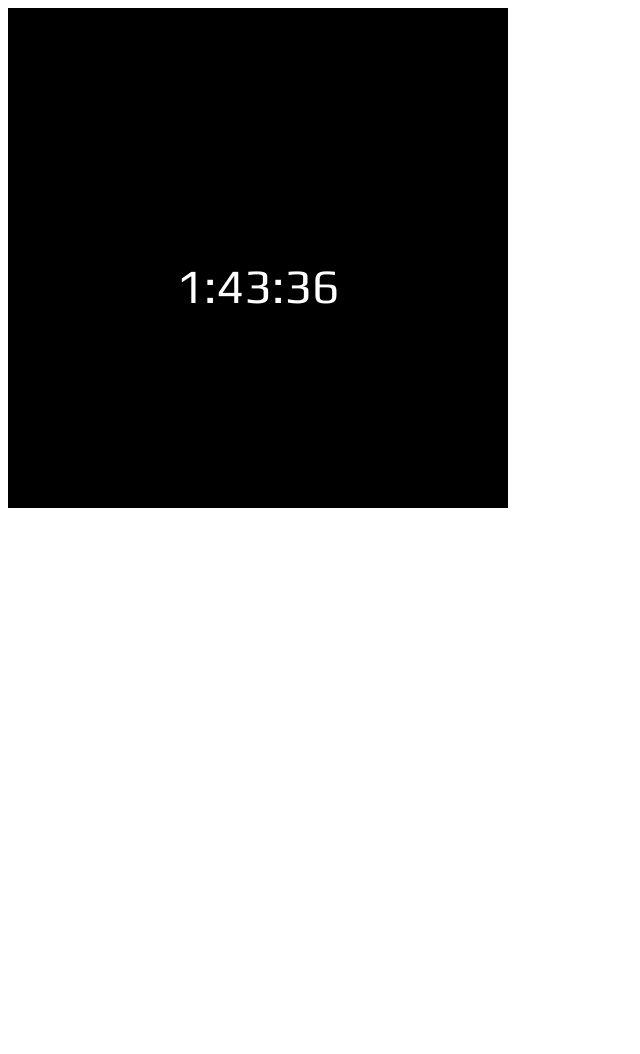
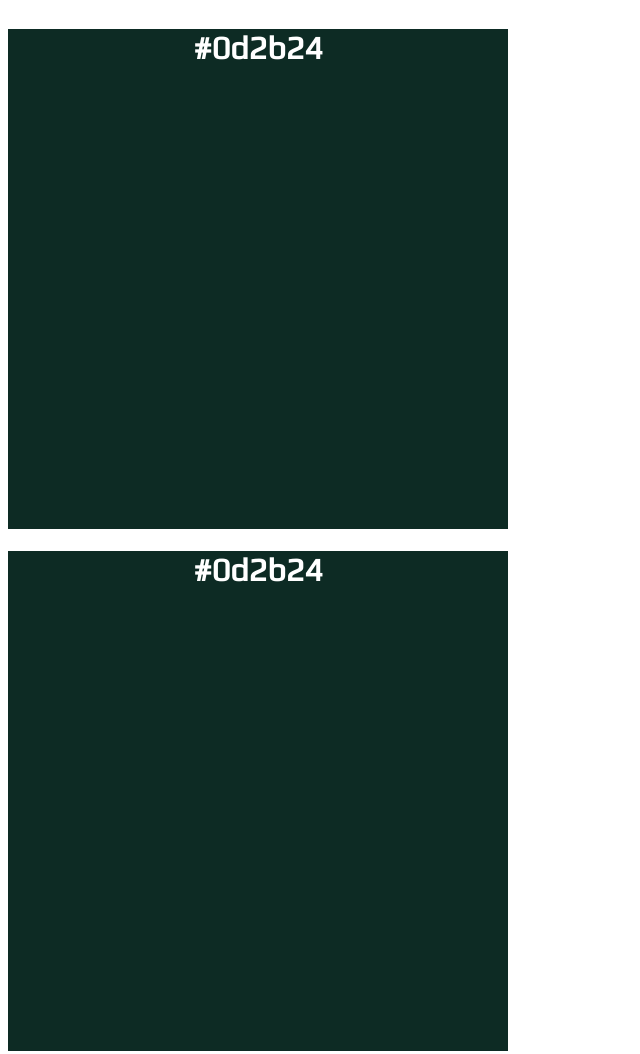
Before and after one commit to taheaton/A9, a plain HTML site: page index.html in a window 1280 px wide. Shown: the whole page, without its empty margins (0-640 px from the left). Before the commit the page ends 800 px from the top, so only its background shows below. Drawn offline with Linux system fonts and the light colour scheme.

Commit message:
color change

```diff
--- a/index.html
+++ b/index.html
@@ -6,10 +6,8 @@
   <link href='https://fonts.googleapis.com/css?family=Play' rel='stylesheet' type='text/css'>
 </head>
 <body>
-
-    <div class="container"/>
-      <div id="clock"></div>
-    </div>
+    <h1></h1>
+    <h1></h1>
 
 
 
--- a/main.css
+++ b/main.css
@@ -1,3 +1,4 @@
+@import "bourbon";
 body {
   color: white;
   text-align: center;
@@ -6,11 +7,11 @@ body {
   font-family: 'Play', sans-serif;
 }
 
-  .container {
+h1 {
   height: 500px;
   width: 500px;
-  background-color: #000000;
   vertical-align: center;
+  @include linear-gradient(to top, pink, purple);
 }
 #clock {
   padding-top: 250px;
--- a/main.js
+++ b/main.js
@@ -1,50 +1,19 @@
-function clock ( )
-    {
-    var currentTime = new Date ( );
-    var currentHours = currentTime.getHours ( );
-    var currentMinutes = currentTime.getMinutes ( );
-    var currentSeconds = currentTime.getSeconds ( );
+function formatTime (num) {
+    var hex = num.toString(16);
+    hex = hex.length === 2 ? hex : "0" + hex;
+    return hex;
+}
 
-    // Zeroes for mins and secs
-    currentMinutes = ( currentMinutes < 10 ? "0" : "" ) + currentMinutes;
-    currentSeconds = ( currentSeconds < 10 ? "0" : "" ) + currentSeconds;
+setInterval(function() {
 
-    // Convert to 12  instead of 24 hrs
-    currentHours = ( currentHours > 12 ) ? currentHours - 12 : currentHours;
+var now = new Date();
 
-    // Convert midnight to "12"
-    currentHours = ( currentHours == 0 ) ? 12 : currentHours;
+var hours = formatTime(now.getHours());
+var minutes = formatTime(now.getMinutes());
+var seconds = formatTime(now.getSeconds());
 
-    // Compose the string for display
-    var currentTimeString = currentHours + ":" + currentMinutes + ":" + currentSeconds;
+var timeStr = "#" + hours + minutes + seconds;
 
+$('h1').text(timeStr).css('background-color', timeStr);
 
-    $("#clock").html(currentTimeString);
-        }
-
-$(document).ready(function()
-{
-   setInterval('clock()', 1000);
-
-   //from above
-var currentTime = new Date ( );
-    var currentHours = currentTime.getHours ( );
-    var currentMinutes = currentTime.getMinutes ( );
-    var currentSeconds = currentTime.getSeconds ( );
-currentMinutes = ( currentMinutes < 10 ? "0" : "" ) + currentMinutes;
-    currentSeconds = ( currentSeconds < 10 ? "0" : "" ) + currentSeconds;
-
-    // Convert to 12  instead of 24 hrs
-    currentHours = ( currentHours > 12 ) ? currentHours - 12 : currentHours;
-
-    // Convert midnight to "12"
-    currentHours = ( currentHours == 0 ) ? 12 : currentHours;
-var hex = '#' + currentHours + currentMinutes + currentSeconds;
-console.log(hex);
-
-var color = function (){
-        $('.container').css('background-color', hex);
-      };
-      console.log(color);
-
-     });
+},1000);
```
Also changed, not shown: untitled.js (added, +16 -0 lines).
